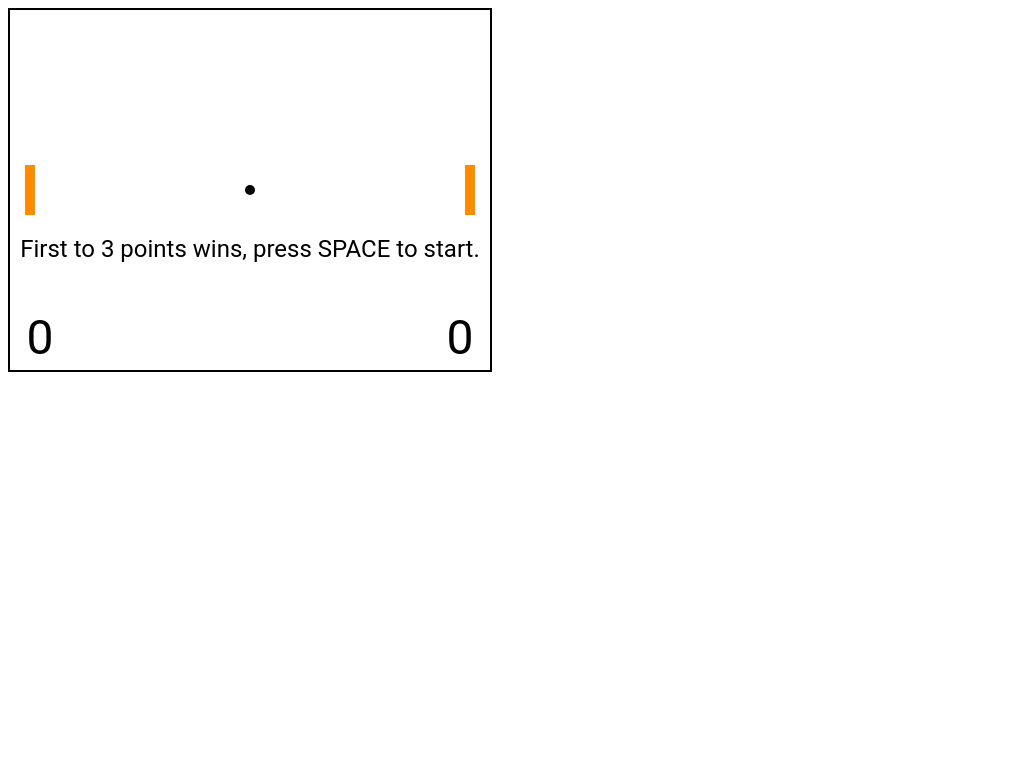
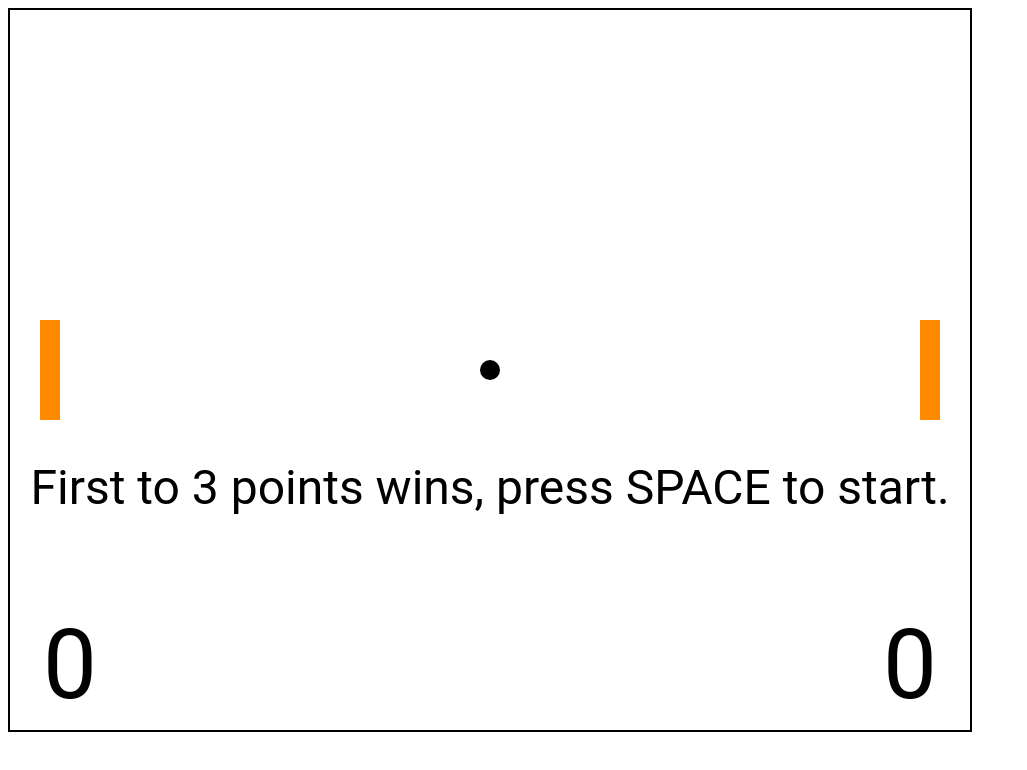
Before and after one commit to BBasilio77/Pong, a plain HTML site: page index.html in a window 1280 px wide. Shown: the whole page, without its empty margins (0-1027 px from the left). Drawn offline with Linux system fonts and the light colour scheme.

Commit message:
Change the size of the border of game and change scale of all objects

```diff
--- a/index.html
+++ b/index.html
@@ -7,6 +7,6 @@
 <script type="text/javascript" src="pong.js"></script>
 </head>
       <body onLoad="pong()"></body>
-   <canvas id="pong" width ="480" height="360"></canvas>
+   <canvas id="pong" width ="960" height="720"></canvas>
 </body>
 </html>
--- a/pong.js
+++ b/pong.js
@@ -116,6 +116,9 @@ class Pong {
        //getting canvas + context
         const canvas = document.getElementById("pong")
         this.ctx = canvas.getContext("2d")
+
+            this.ctx.scale(2, 2)
+
 
         this.ctx.textAlign = "center"
         this.ctx.textBaseline = "middle"
@@ -252,6 +255,7 @@ class Pong {
     frame() {
 
             //clearing the canvas
+        this.ctx.fillStyle = "rgb"
         this.ctx.clearRect(0, 0, 480, 360)
 
         //drawing the paddles and the ball
```
